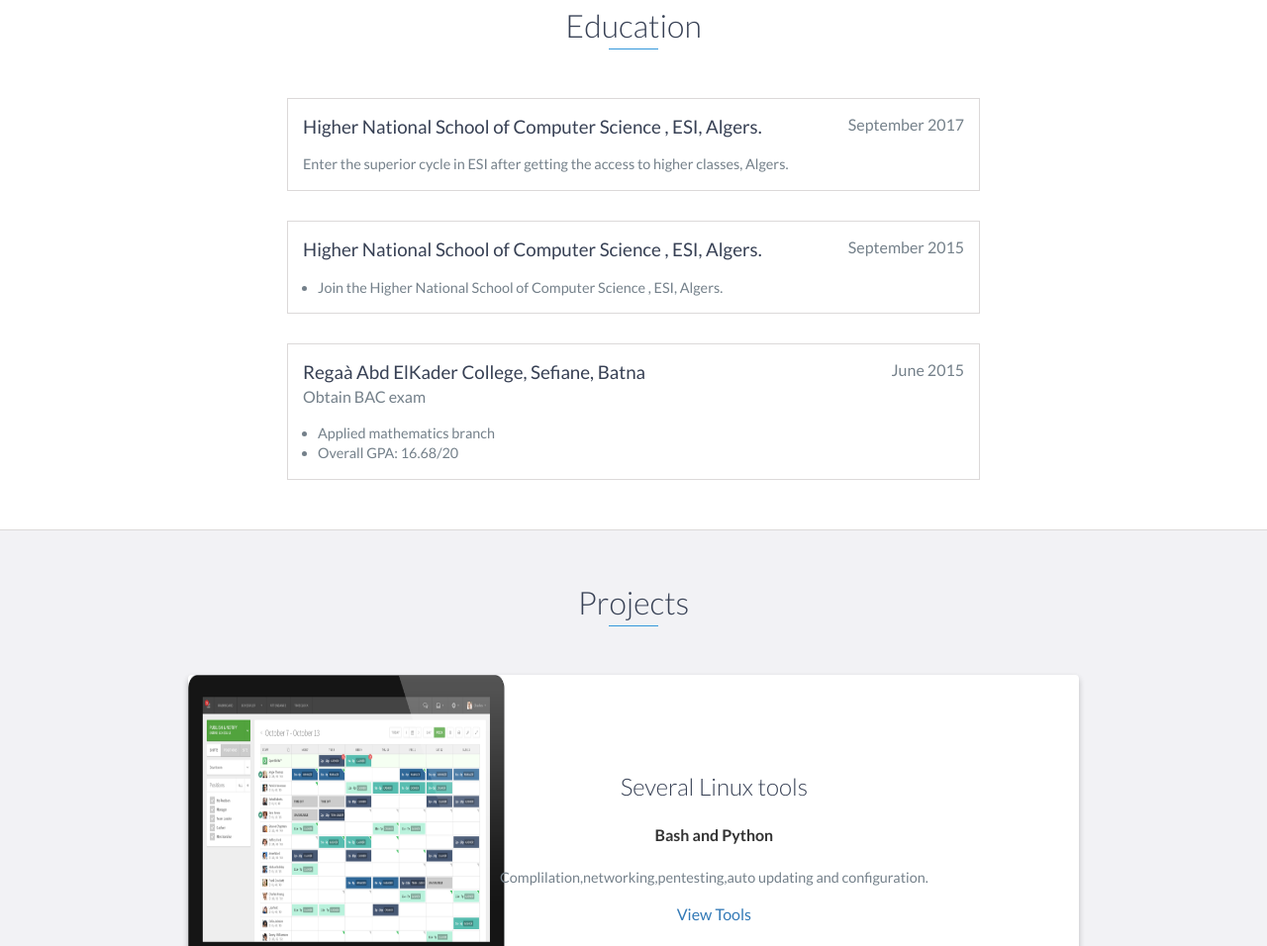
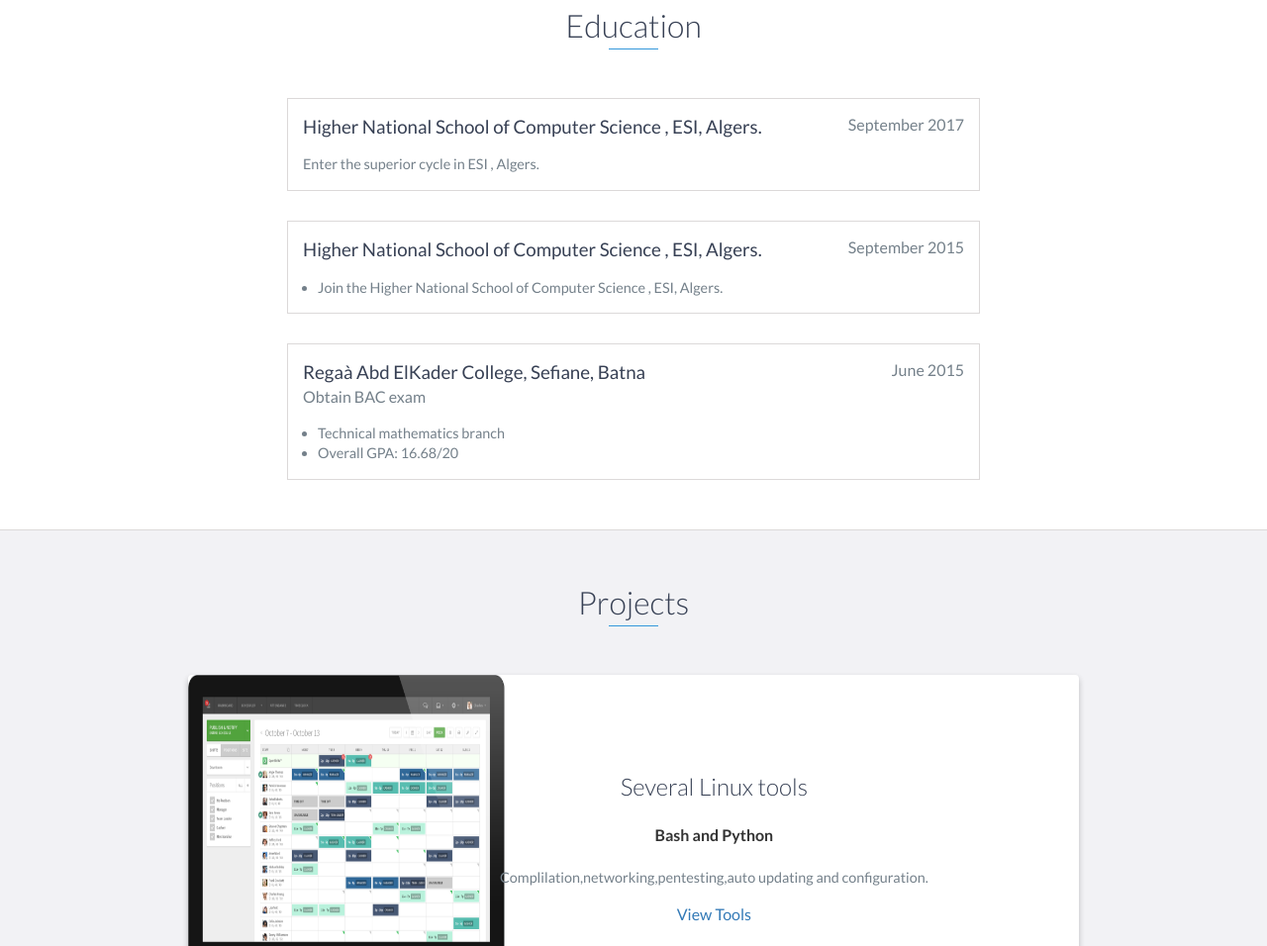
Before and after one commit to MahamdiAmine/MahamdiAmine.github.io, a website: page index.html in a window 1280 px wide. Shown: the part 1158-2114 px from the top of the page at 99% size. Drawn offline with nearby package versions, Linux system fonts and the light colour scheme.

Commit message:
update the cv

```diff
--- a/index.html
+++ b/index.html
@@ -27,11 +27,6 @@
         <li>
             <a href="#about">About</a>
         </li>
-            <!--
-            <li>
-                <a href="#experience">Experience</a>
-            </li>
-            -->
         <li>
             <a href="#education">Education</a>
         </li>
@@ -104,7 +99,7 @@
         <span class="education-date">September 2017</span>
         <h4></h4>
         <p>
-                Enter the superior cycle in ESI after getting the access to higher classes, Algers.
+            Enter the superior cycle in ESI , Algers.
         </p>
     </div>
     <!-- End .education-block -->
@@ -127,7 +122,7 @@
         <h4>Obtain BAC exam</h4>
         <ul>
             <li>
-                    Applied mathematics branch
+                Technical mathematics branch
             </li>
             <li>
                 Overall GPA: 16.68/20
```
Lines whose indentation alone changed are shown as unchanged.
